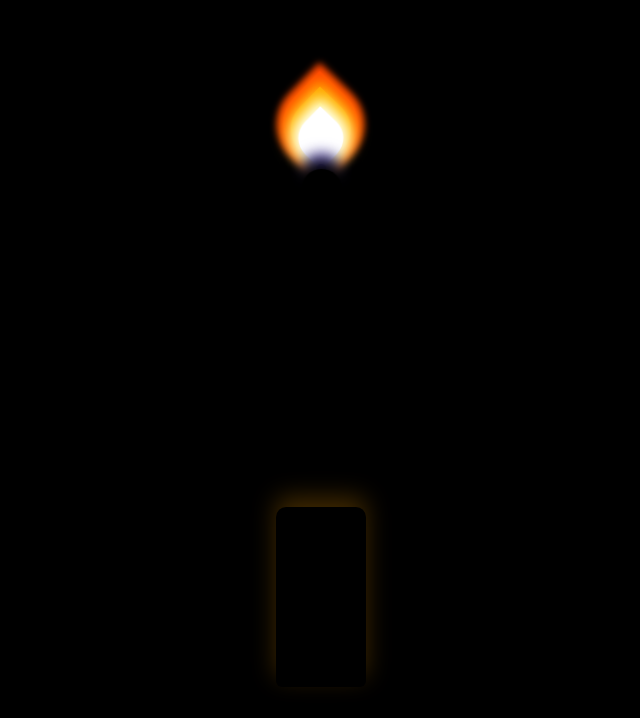
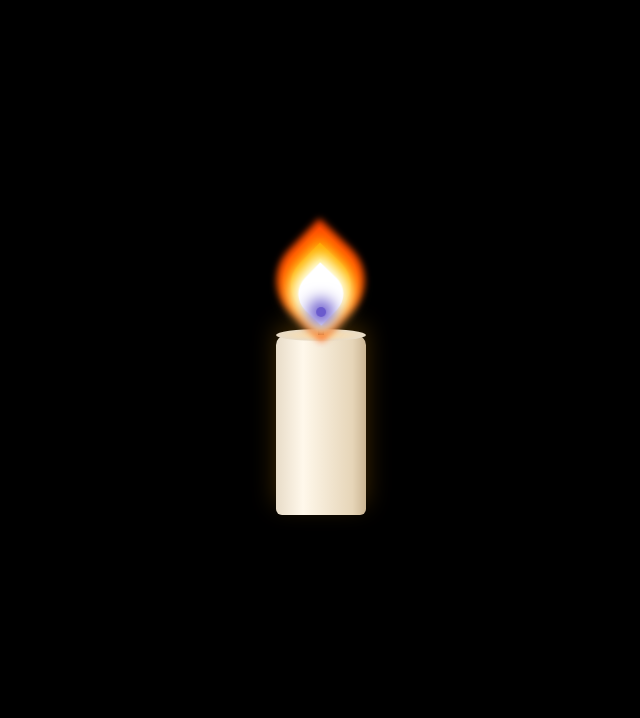
Before and after one commit to AroushKhan13/Flame-Test, a plain HTML site: page index.html in a window 1280 px wide. Shown: the whole page, without its empty margins (319-959 px from the left). Drawn offline with Linux system fonts and the light colour scheme.

Commit message:
Refactor CSS styles and HTML structure for candle

```diff
--- a/index.html
+++ b/index.html
@@ -3,126 +3,121 @@
 <head>
     <title>Candle</title>
     <style>
-        body{
+        body {
             background: black;
             display: grid;
             place-items: center;
             height: 95vh;
+            margin: 0;
         }
-        .candle-wrapper{
+        .candle-wrapper {
             display: flex;
             flex-direction: column;
             align-items: center;
         }
-        .container{
+        .container {
+            position: relative;
             width: 60px;
             height: 60px;
             transform-origin: center bottom;
             animation: flicker 500ms 200ms ease-in infinite alternate;
+            z-index: 2;
         }
-        .flame{
+        .flame {
             bottom: 0;
             position: absolute;
             border-bottom-right-radius: 50%;
             border-top-left-radius: 50%;
-            transform: rotate(-45deg) scale(1.5,1.5);
+            transform: rotate(-45deg) scale(1.5, 1.5);
         }
-        .yellow{
-            Left: 15px;
+        .yellow {
+            left: 15px;
             width: 30px;
             height: 30px;
             background: gold;
             box-shadow: 0px 0px 9px 4px gold;
         }
-        .orange{
-            Left: 10px;
+        .orange {
+            left: 10px;
             width: 40px;
             height: 40px;
             background: orange;
             box-shadow: 0px 0px 9px 4px orange;
         }
-        .red{
-            Left: 5px;
+        .red {
+            left: 5px;
             width: 50px;
             height: 50px;
             background: OrangeRed;
             box-shadow: 0px 0px 5px 4px OrangeRed;
         }
-        .white{
-            Left: 15px;
+        .white {
+            left: 15px;
             bottom: -4px;
             width: 30px;
             height: 30px;
             background: white;
             box-shadow: 0px 0px 9px 4px white;
         }
-        .circle{
+        .circle {
             border-radius: 50%;
             position: absolute;
         }
-        .blue{
+        .blue {
             width: 10px;
             height: 10px;
-            Left: 25px;
-            bottom: -25px;
+            left: 25px;
+            bottom: -12px;
             background: SlateBlue;
-            box-shadow: 0px 0px 15px 10px SlateBlue;
+            box-shadow: 0px 0px 15px 8px SlateBlue;
         }
-        .black{
-            width: 40px;
-            height: 40px;
-            left: 10px;
-            bottom: -60px;
-            background: black;
-            box-shadow: 0px 0px 15px 10px black;
-        }
-        .wick{
+        .wick {
             width: 6px;
             height: 22px;
-            background: linear-gradient(to-bottom, #ff7b00; #332211 45%, #1a110a);
-            border-radius: 3px 3px  0 0;
-            margin-top: 12px;
+            background: linear-gradient(to bottom, #ff7b00, #332211 45%, #1a110a);
+            border-radius: 3px 3px 0 0;
+            margin-top: 8px;
             z-index: 1;
         }
-        .candle{
-            postion: relative;
+        .candle {
+            position: relative;
             width: 90px;
             height: 180px;
-            background: linear-gradient(to right, #e8dcc8, #fff88eb 30%, #e6d5b8 85%, #cbb593);
+            background: linear-gradient(to right, #e8dcc8, #fff8eb 30%, #e6d5b8 85%, #cbb593);
             border-radius: 10px 10px 6px 6px;
             box-shadow: 0 -10px 25px rgba(255, 165, 0, 0.25);
         }
-        .candle: :before{
+        .candle::before {
             content: "";
             position: absolute;
             top: -6px;
             left: 0;
             width: 100%;
-            background :radial-gradient(ellipse at center, #ffdfa8 0%, #e8dcc8 70%, #d4c2a3 100%);
+            height: 12px;
+            background: radial-gradient(ellipse at center, #ffdfa8 0%, #e8dcc8 70%, #d4c2a3 100%);
             border-radius: 50%;
         }
-        @keyframes flicker{
-            0% {transform: rotate(-1deg);}
-            20%{transform: rotate(1deg);}
-            40%{transform: rotate(-1deg);}
-            60%{transform: rotate(1deg) scaleY(1.04);}
-            80%{transform: rotate(-2deg) scaleY(0.92);}
-            100%{transform: rotate(1deg);}
+        @keyframes flicker {
+            0%   { transform: rotate(-1deg); }
+            20%  { transform: rotate(1deg); }
+            40%  { transform: rotate(-1deg); }
+            60%  { transform: rotate(1deg) scaleY(1.04); }
+            80%  { transform: rotate(-2deg) scaleY(0.92); }
+            100% { transform: rotate(1deg); }
         }
-
     </style>
 </head>
-</html>
 <body>
+    <div class="candle-wrapper">
         <div class="container">
             <div class="red flame"></div>
             <div class="orange flame"></div>
             <div class="yellow flame"></div>
             <div class="white flame"></div>
             <div class="blue circle"></div>
-        <div class="black circle"></div>
         </div>
         <div class="wick"></div>
         <div class="candle"></div>
+    </div>
 </body>
 </html>
```
Lines whose indentation alone changed are shown as unchanged.
